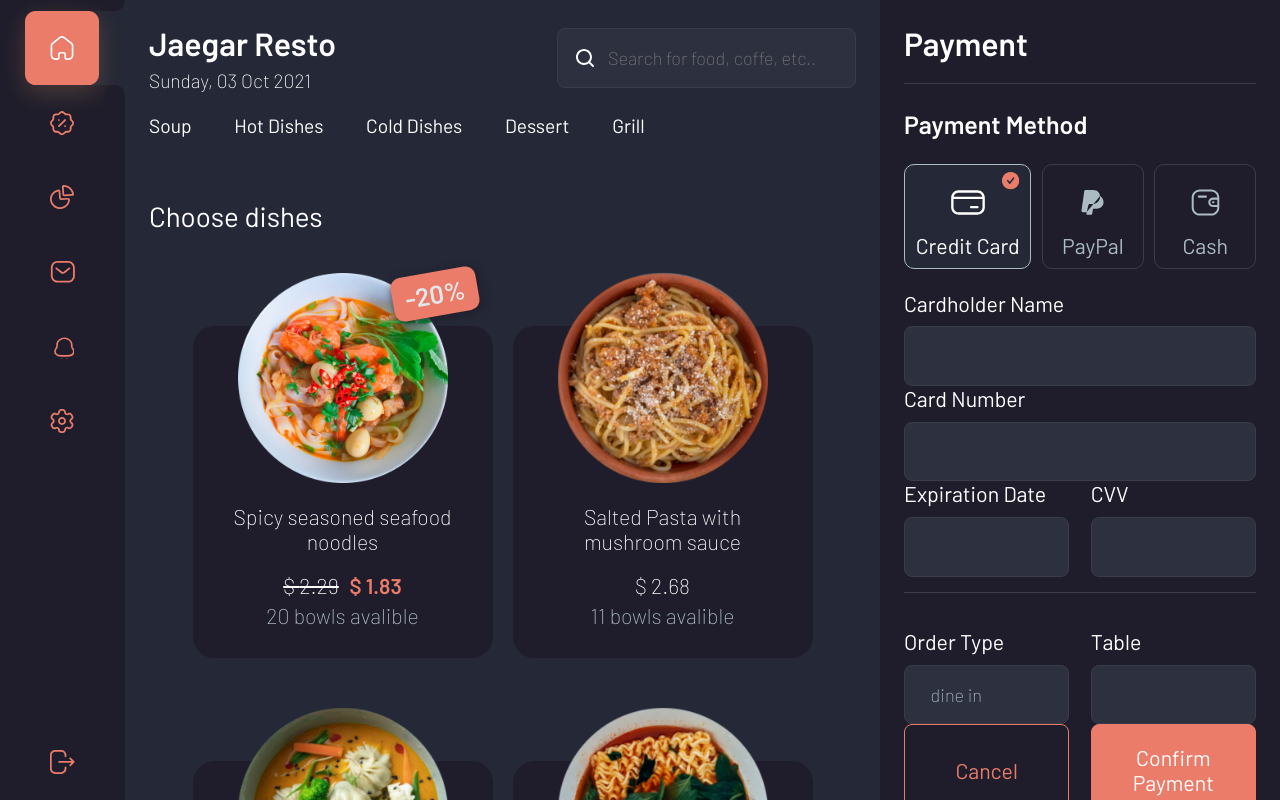
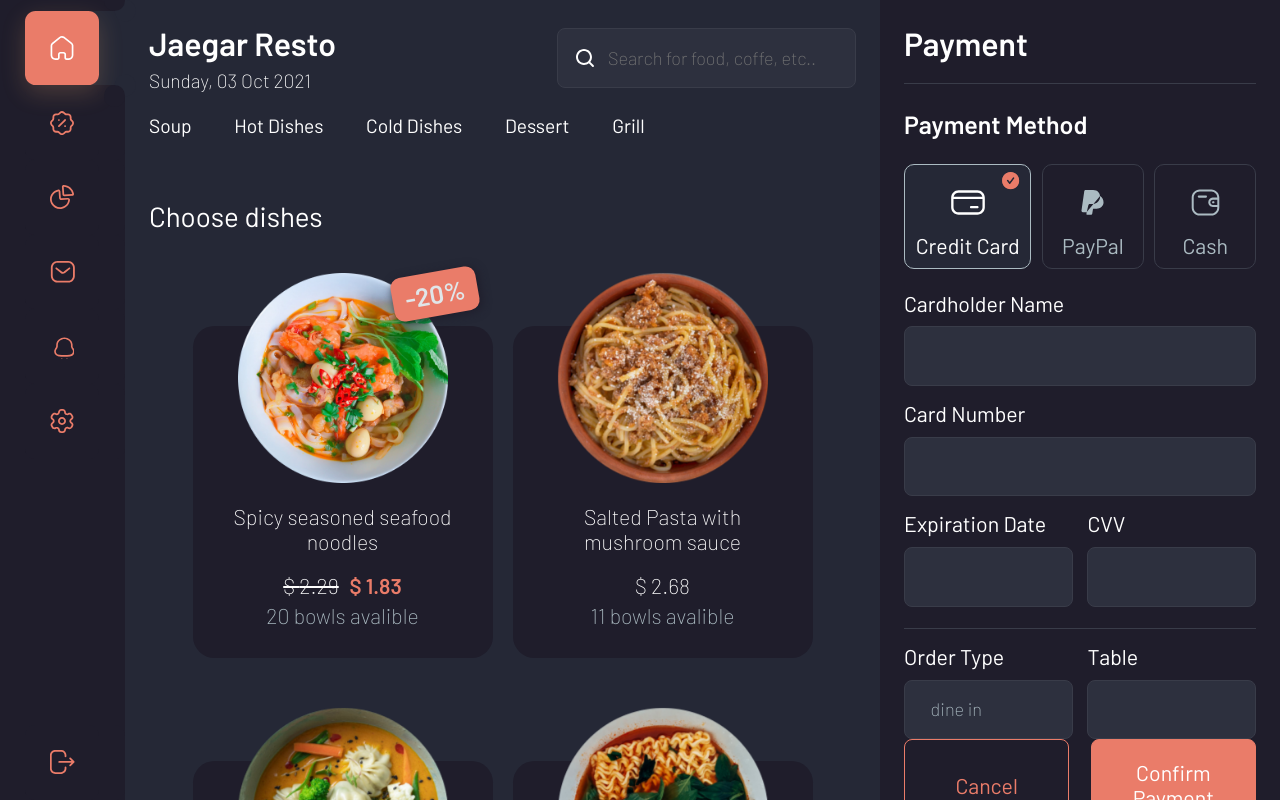
Before and after one commit to bmangust/JaegarResto, a Next.js app: page / in a window 1280 px wide. Shown: the top 800 px of the page. Built offline with nearby package versions, Linux system fonts and the light colour scheme.

Commit message:
add styling for password input

```diff
--- a/src/components/Payment/CardDetails.tsx
+++ b/src/components/Payment/CardDetails.tsx
@@ -22,15 +22,16 @@ const StyledDiv = styled.div`
   gap: 0.7rem;
   margin-top: 1rem;
 
+  .client,
   .block,
   .orderType {
     display: flex;
-    gap: 1rem;
+    gap: 0.7rem;
   }
 
   .client {
-    padding-bottom: 0.7rem;
-    margin-bottom: 1rem;
+    flex-direction: column;
+    padding-bottom: 1rem;
     border-bottom: 1px solid ${({ theme }) => theme.colors.base.darkLine};
   }
 `;
@@ -84,6 +85,7 @@ const CardDetails = () => {
 
           <InputWithLabel
             id="cvv"
+            type="password"
             value={state?.cvv}
             onChange={handleInputChange}
             label="CVV"
--- a/src/styles/globals.css
+++ b/src/styles/globals.css
@@ -38,3 +38,11 @@ a:hover {
   justify-content: center;
   align-items: center;
 }
+
+input[type='password'] {
+  font-family: Verdana, sans-serif;
+  font-size: 1.6rem !important;
+  padding-top: 0 !important;
+  padding-bottom: 5px !important;
+  letter-spacing: 5px;
+}
```
